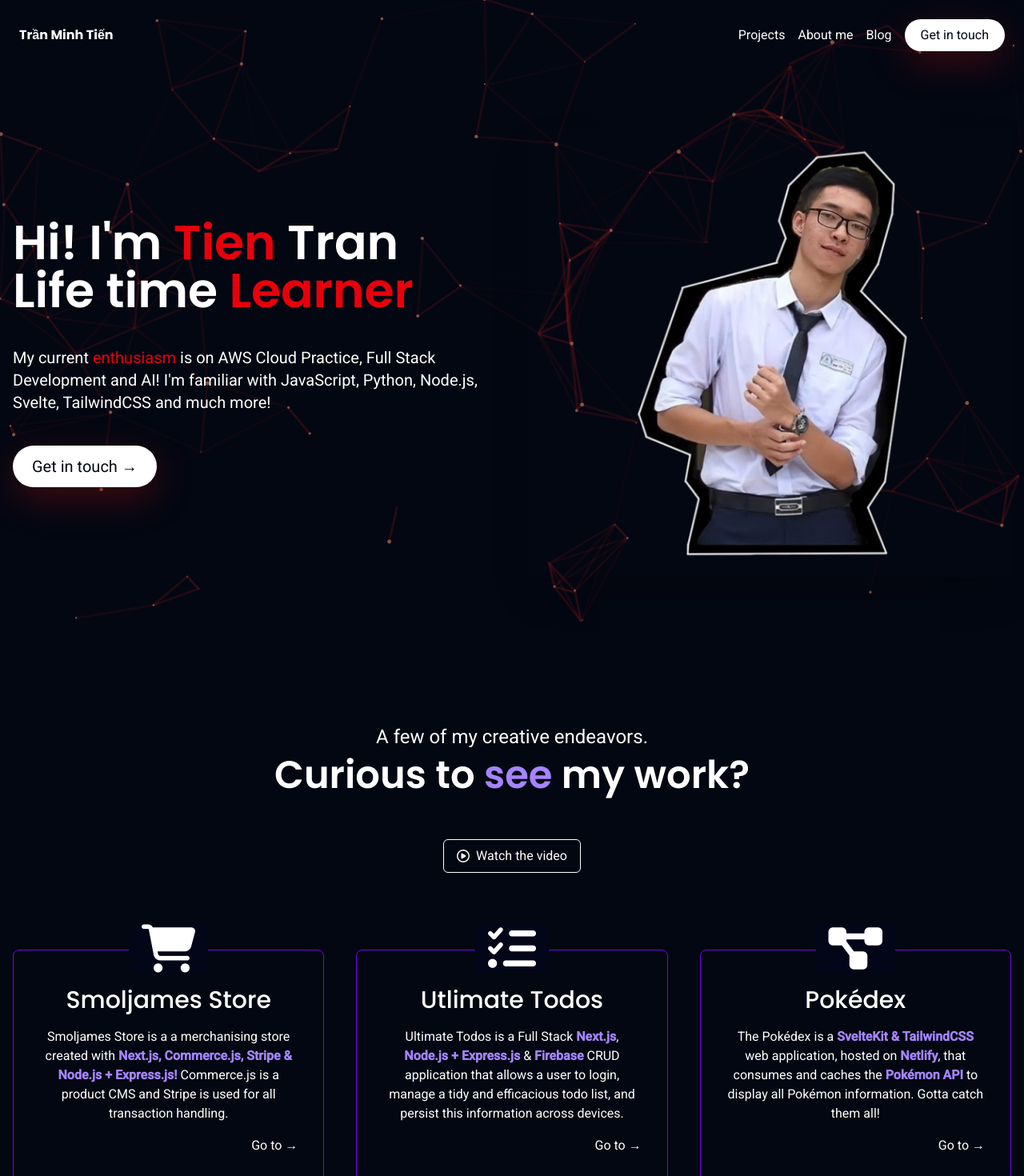
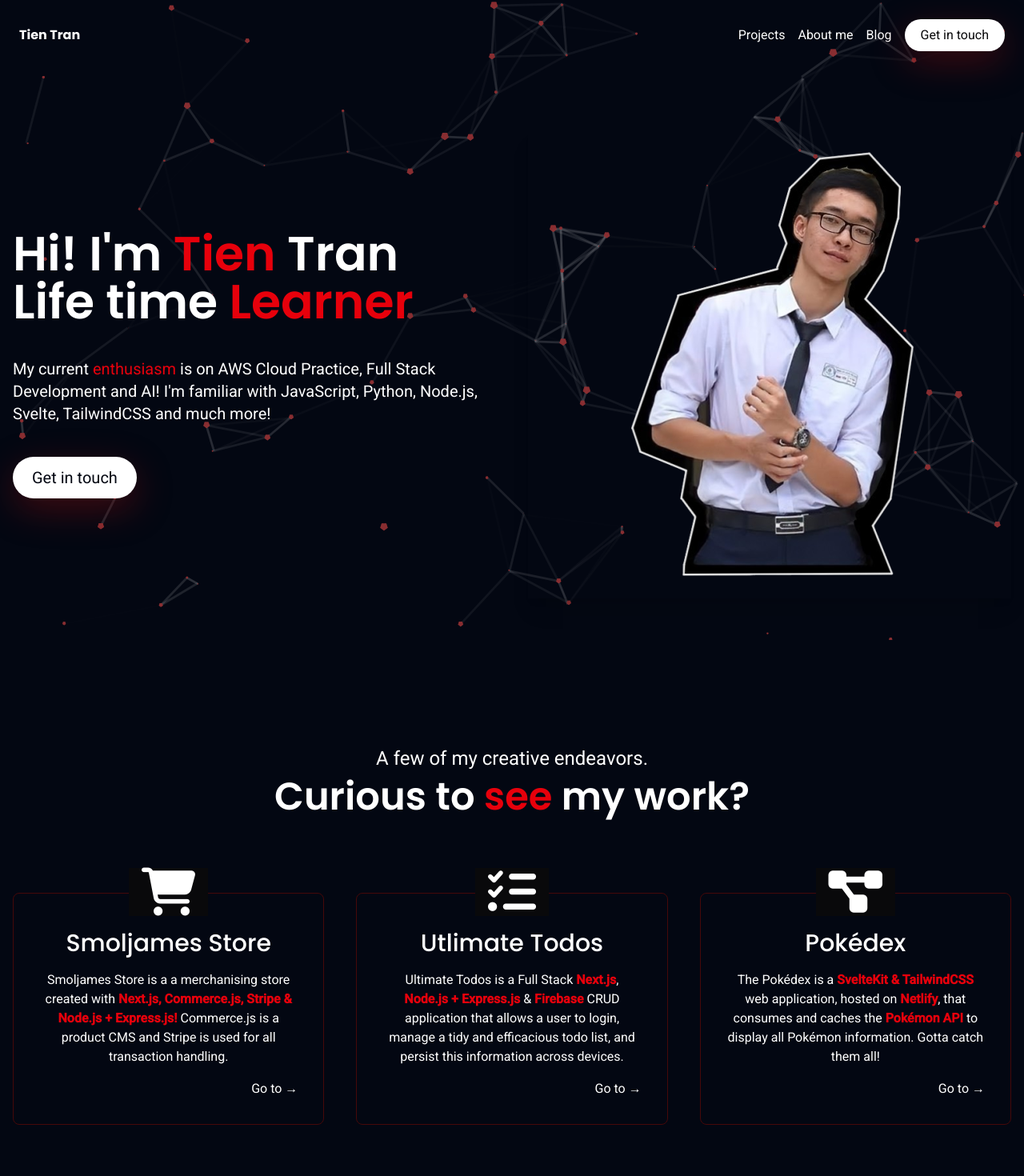
Before and after one commit to mitiqttg/Portfolio-svelte, a SvelteKit app: page / in a window 1280 px wide. Shown: the top 1470 px of the page at 80% size. Built offline with nearby package versions, Linux system fonts and the light colour scheme.

Commit message:
back to top button

```diff
--- a/src/app.css
+++ b/src/app.css
@@ -19,10 +19,6 @@ h3,
     box-shadow: 0px 14px 45px rgba(134, 15, 15, 0.45);
 }
 
-.specialSpin {
-    animation: spin 5s linear infinite;
-}
-
 @keyframes spin {
     from {
         transform: rotate(0deg);
--- a/src/app.html
+++ b/src/app.html
@@ -1,5 +1,5 @@
 <!DOCTYPE html>
-<html lang="en">
+<html lang="en" className="scroll-smooth">
 
 <head>
 	<meta charset="utf-8" />
--- /dev/null
+++ b/src/components/BackToTop.svelte
@@ -0,0 +1,67 @@
+<script>
+    export let showOnPx = 150;
+    let hidden = true;
+
+    function goTop() {
+      document.body.scrollIntoView();
+    }
+
+    function scrollContainer() {
+      return document.documentElement || document.body;
+    }
+
+    function handleOnScroll() {
+      if (!scrollContainer()) {
+        return;
+      }
+
+      if (scrollContainer().scrollTop > showOnPx) {
+        hidden = false;
+      } else {
+        hidden = true;
+      }
+    }
+  </script>
+
+  <style>
+    .back-to-top {
+      opacity: 1;
+      border-radius: 100%;
+      transition: opacity 0.5s, visibility 0.5s;
+      position: fixed;
+      z-index: 99;
+      right: 20px;
+      width: 60px;
+      height: 60px;
+      user-select: none;
+      bottom: 20px;
+      animation: bounce 2.8s infinite;
+      color: rgb(255, 0, 0);
+      background-color: rgb(255, 255, 255);
+    }
+    .back-to-top:hover span {
+        display: none;
+        opacity: 1;
+        border-radius: 25px;
+        transition: opacity 0.5s, visibility 0.5s;
+        position: fixed;
+        z-index: 99;
+        right: 20px;
+        width: 120px;
+        height: 60px;
+        user-select: none;
+        bottom: 20px;
+        animation: bounce 2.8s infinite;
+        color: rgb(255, 255, 255);
+        background-color: rgb(255, 0, 0);
+        display: none;
+    }
+
+    .back-to-top:hover:before {
+        content: "To the top"
+    }
+  </style>
+
+  <svelte:window on:scroll={handleOnScroll} />
+
+  <button type="button" class="back-to-top " on:click={goTop} class:hidden poppins-label="Back to top"><span>&Uarr;</span></button>
--- a/src/components/Footer.svelte
+++ b/src/components/Footer.svelte
@@ -21,7 +21,7 @@
         <p>
             <b class="pr-2">GitHub</b>
             <a href=" " target="_blank" class="text-red-500"
-                >Trần Minh Tiến<sup class=""
+                >Tien Minh Tran<sup class=""
                     ><span class="text-xs scale-75 pl-0.5"
                         ><i
                             class="fa-solid fa-arrow-up-right-from-square text-xs scale-[75%]"
--- a/src/components/Header.svelte
+++ b/src/components/Header.svelte
@@ -4,29 +4,24 @@
     export let tabs = [
         { name: "Projects ", link: "#projects" },
         { name: "About me", link: "#about" },
-        { name: "Blog", link: "https://www.youtube.com/watch?v=dQw4w9WgXcQ" },
-        // { name: "Contact", link: "" },
-        // {name: '', link: ''},
+        { name: "Blog", link: "#blog" },
+
     ];
 </script>
 
 <header
-    class={"sticky z-[10] top-0 duration-200 px-6 flex items-center justify-between border-b border-solid " +
-        (y > 0
-            ? " py-4 bg-slate-950 border-red-950"
-            : " py-6 bg-transparent border-transparent")}
+    class={"sticky z-[10] top-0 duration-200 px-6 flex items-center justify-between rounded-full border-b border-solid " +
+        (y > 0 ? " py-4 bg-red-950 border-red-950" : " py-6 bg-transparent border-transparent")}
 >
     <h1 class="font-medium">
-         <span class="font-bold poppins">Trần Minh Tiến</span>
+         <span class="font-bold poppins">Tien Tran</span>
     </h1>
     <div class="sm:flex items-center gap-4 hidden">
         {#each tabs as tab, index}
-            <a
-                href={tab.link}
+            <a href={tab.link}
                 class="duration-200 hover:text-red-600"
                 target={index === 2 ? "_blank" : ""}
-            >
-                <p>{tab.name}</p>
+            > <p>{tab.name} </p>
             </a>
         {/each}
         <!-- <button
@@ -38,10 +33,10 @@
             <h4 class="relative z-9">Login</h4>
         </button> -->
         <button
-            class="blueShadow relative overflow-hidden px-5 py-2 group rounded-full bg-white text-slate-950"
+            class="blueShadow relative overflow-hidden px-5 py-2 group rounded-full bg-white text-zinc-950"
         >
             <div
-                class="absolute top-0 right-full w-full h-full bg-red-600 opacity-20 group-hover:translate-x-full z-0 duration-200"
+                class="absolute top-0 right-full w-full h-full bg-red-900 opacity-50 group-hover:translate-x-full z-0 duration-200"
             ></div>
             <h4 class="relative z-9">Get in touch</h4>
         </button>
--- a/src/components/Main.svelte
+++ b/src/components/Main.svelte
@@ -1,6 +1,6 @@
 <script>
     import Step from "./Step.svelte";
-
+    import BackToTop from "./BackToTop.svelte";
     let steps = [
         {
             name: "Smoljames Store",
@@ -62,33 +62,19 @@
                 class="blueShadow mx-auto lg:mr-auto lg:ml-0 text-base sm:text-lg md:text-xl poppins relative overflow-hidden px-6 py-3 group rounded-full bg-white text-gray-950"
             >
                 <div
-                    class="absolute top-0 right-full w-full h-full bg-red-800 opacity-20 group-hover:translate-x-full z-0 duration-200"
+                    class="absolute top-0 right-full w-full h-full bg-red-900 opacity-50 group-hover:translate-x-full z-0 duration-200"
                 ></div>
-                <h4 class="relative z-9">Get in touch &rarr;</h4>
+                <h4 class="relative z-9">Get in touch</h4>
             </button>
         </div>
-        <div class="relative shadow-2xl grid place-items-center">
+        <div class="relative shadow-xl grid place-items-center">
             <img
                 src={"images/profile-me.png"}
                 alt="Tien Tran"
-                class="object-cover z-[2] max-h-[70vh]"
+                class="object-cover z-[4] max-h-[80vh]"
             />
         </div>
-        <!-- <div  class="flex p-0.5 relative max-w-[700px] w-full mx-auto">
-            <div
-                class="absolute inset-0 overflow-hidden rounded-md flex items-center justify-center"
-            >
-                <div
-                    class="bg-gradient-to-r absolute inset-[-20px]  from-violet-800 to-indigo-800 specialSpin"
-                />
-            </div>
 
-            <img
-                src={"images/zetane-engine.jpeg"}
-                alt="Zetane Engine"
-                class="w-full h-full object-cover z-[2]"
-            />
-        </div> -->
     </section>
     <section class="py-20 lg:py-32 flex flex-col gap-24" id="projects">
         <div class="flex flex-col gap-2 text-center">
@@ -96,22 +82,22 @@
                 A few of my creative endeavors.
             </h6>
             <h3 class="font-semibold text-3xl sm:text-4xl md:text-5xl">
-                Curious to <span class="poppins text-violet-400">see</span> my work?
+                Curious to <span class="poppins text-red-600">see</span> my work?
             </h3>
         </div>
-        <a
+        <!-- <a
             href="https://www.youtube.com/watch?v=dQw4w9WgXcQ"
             target="_blank"
             class="mx-auto px-4 py-2 rounded-md border border-solid border-white flex items-center gap-2 -mb-4 sm:-mb-0 -mt-10 hover:border-violet-700 duration-200"
         >
             <i class="fa-regular fa-circle-play"></i>
             <p>Watch the video</p>
-        </a>
+        </a> -->
         <div class="grid grid-cols-1 lg:grid-cols-3 gap-12 lg:gap-10">
             <Step step={steps[0]}>
                 <p>
                     Smoljames Store is a a merchanising store created with <strong
-                        class="text-violet-400"
+                        class="text-red-600"
                         >Next.js, Commerce.js, Stripe & Node.js + Express.js!</strong
                     > Commerce.js is a product CMS and Stripe is used for all transaction
                     handling.
@@ -120,24 +106,24 @@
             <Step step={steps[1]}>
                 <p>
                     Ultimate Todos is a Full Stack <strong
-                        class="text-violet-400">Next.js</strong
+                        class="text-red-600">Next.js</strong
                     >,
-                    <strong class="text-violet-400">Node.js + Express.js</strong
+                    <strong class="text-red-600">Node.js + Express.js</strong
                     >
-                    & <strong class="text-violet-400">Firebase</strong> CRUD application
+                    & <strong class="text-red-600">Firebase</strong> CRUD application
                     that allows a user to login, manage a tidy and efficacious todo
                     list, and persist this information across devices.
                 </p>
             </Step>
             <Step step={steps[2]}>
                 <p>
-                    The Pokédex is a <strong class="text-violet-400"
+                    The Pokédex is a <strong class="text-red-600"
                         >SvelteKit & TailwindCSS</strong
                     >
                     web application, hosted on
-                    <strong class="text-violet-400">Netlify</strong>, that
+                    <strong class="text-red-600">Netlify</strong>, that
                     consumes and caches the
-                    <strong class="text-violet-400">Pokémon API</strong>
+                    <strong class="text-red-600">Pokémon API</strong>
                     to display all Pokémon information. Gotta catch them all!
                 </p>
             </Step>
@@ -149,13 +135,13 @@
     >
         <!-- <div class="z-[-1] bg-violet-950 w-screen left-1/2 -translate-x-1/2 top-0 h-full absolute"> </div> -->
         <div
-            class="flex flex-col gap-2 text-center relative before:absolute before:top-0 before:left-0 before:w-2/3 before:h-1.5 before:bg-violet-700 after:absolute after:bottom-0 after:right-0 after:w-2/3 after:h-1.5 after:bg-violet-700 py-4"
+            class="flex flex-col gap-2 text-center relative before:absolute before:top-0 before:left-0 before:w-2/3 before:h-1.5 before:bg-red-700 after:absolute after:bottom-0 after:right-0 after:w-2/3 after:h-1.5 after:bg-red-700 py-4"
         >
             <h6 class="text-large sm:text-xl md:text-2xl">
                 Want to know more?
             </h6>
             <h3 class="font-semibold text-3xl sm:text-4xl md:text-5xl">
-                A bit <span class="poppins text-violet-400">about</span> me.
+                A bit <span class="poppins text-red-600">about</span> me.
             </h3>
         </div>
         <p class="mx-auto poppins font-semibold text-lg sm:text-xl md:text-2xl">
@@ -261,4 +247,6 @@
         </div>
         <p class="mx-auto">So why not invest?</p>
     </section>
+    <BackToTop />
+
 </main>
--- a/src/components/Step.svelte
+++ b/src/components/Step.svelte
@@ -5,10 +5,10 @@
 <a
     href={step.href}
     target="_blank"
-    class="p-4 sm:p-6 md:p-8 flex flex-col gap-4 rounded-lg border border-solid border-violet-700 text-center cursor-pointer group hover:border-violet-400 duration-200"
+    class="p-4 sm:p-6 md:p-8 flex flex-col gap-4 rounded-lg border border-solid border-red-950 text-center cursor-pointer group hover:border-red-600 duration-200"
 >
     <div
-        class="bg-slate-950 grid place-items-center px-4 text-5xl md:text-6xl -mt-10 sm:-mt-12 md:-mt-14 lg:-mt-16 mx-auto duration-200"
+        class="bg-zinc-950 grid place-items-center px-4 text-5xl md:text-6xl -mt-10 sm:-mt-12 md:-mt-14 lg:-mt-16 mx-auto duration-200"
     >
         <i class={step.icon}></i>
     </div>
@@ -16,9 +16,9 @@
         {step.name}
     </h3>
     <slot />
-    <div class="flex-1 flex justify-betweeen gap-4 items-end">
+    <div class="flex-1 flex justify-betweeen gap-4  items-end">
         <div
-            class="ml-auto cursor-pointer hover:text-slate-950 duration-200 relative after:absolute after:top-0 after:h-0 after:right-full after:bg-white after:w-full after:h-full after:duration-200 hover:after:translate-x-full after:z-[-1] overflow-hidden"
+            class="ml-auto cursor-pointer  rounded-full hover:text-zinc-950 duration-200 relative after:absolute after:top-0 after:h-0 after:right-full after:bg-white after:w-full after:h-full after:duration-200 hover:after:translate-x-full after:z-[-1] overflow-hidden"
         >
             <p class="z-4">Go to &rarr;</p>
         </div>
--- a/src/routes/+layout.svelte
+++ b/src/routes/+layout.svelte
@@ -6,9 +6,6 @@
     let innerWidth = 0;
     let innerHeight = 0;
 
-    function goTop() {
-        document.body.scrollIntoView();
-    }
 </script>
 
 <div
@@ -20,13 +17,7 @@
                 ? " opacity-full pointer-events-auto"
                 : " pointer-events-none opacity-0")}
     >
-        <button
-            on:click={goTop}
-            class="ml-auto rounded-full bg-gray-950 text-violet-400 px-3 sm:px-4 hover:bg-zinc-800 cursor-pointer aspect-square grid place-items-center"
-            aria-label="Go to top"
-        >
-            <i class="fa-solid fa-arrow-up"></i>
-        </button>
+
     </div>
     <Header {y} {innerHeight}/>
     <slot />
--- a/static/assets/particles.json
+++ b/static/assets/particles.json
@@ -1,14 +1,14 @@
 {
   "particles": {
     "number": {
-        "value": 88,
+      "value": 80,
       "density": {
         "enable": true,
-          "value_area": 888
+        "value_area": 800
       }
     },
     "color": {
-        "value": "#c1785c"
+      "value": "#c84040"
     },
     "shape": {
       "type": "polygon",
@@ -17,7 +17,7 @@
         "color": "#000000"
       },
       "polygon": {
-          "nb_sides": 8
+        "nb_sides": 5
       },
       "image": {
         "src": "img/github.svg",
@@ -26,7 +26,7 @@
       }
     },
     "opacity": {
-        "value": 0.8,
+      "value": 0.8128220708812408,
       "random": false,
       "anim": {
         "enable": false,
@@ -36,7 +36,7 @@
       }
     },
     "size": {
-        "value": 2,
+      "value": 3.945738208161363,
       "random": true,
       "anim": {
         "enable": false,
@@ -47,10 +47,10 @@
     },
     "line_linked": {
       "enable": true,
-        "distance": 150,
-        "color": "#c5211c",
-        "opacity": 0.4,
-        "width": 2.81
+      "distance": 128,
+      "color": "#ffffff",
+      "opacity": 0.2762016745712954,
+      "width": 2.8
     },
     "move": {
       "enable": true,
```
Also changed, not shown: static/images/dumb.png (deleted). Lines whose indentation alone changed are shown as unchanged.
